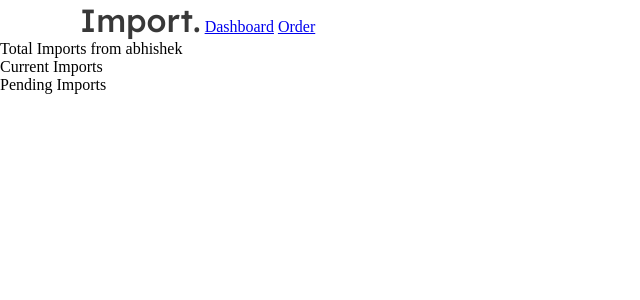
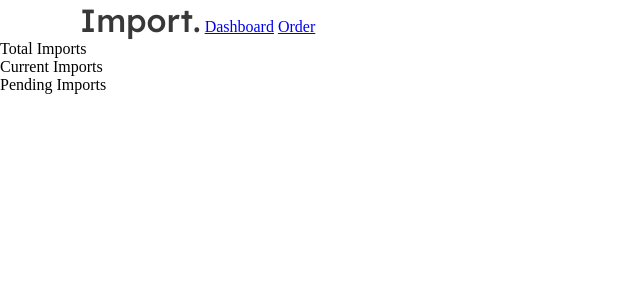
Before and after one commit to abhishekY2401/Inventory-Tracker, a Django app: template dashboard/templates/dash.html in a window 1280 px wide. Shown: the top 300 px of the page, without its empty margins (0-640 px from the left). Run offline with Django 3.2, Linux system fonts and the light colour scheme; the template is opened without the code that fills it, so the values that code supplies are empty.

Commit message:
changed a line

```diff
--- a/dashboard/templates/dash.html
+++ b/dashboard/templates/dash.html
@@ -10,7 +10,7 @@
   <div class="main-dash">
     {% block content %}
     <div class="total imports">
-      <p>Total Imports from abhishek </p>
+      <p>Total Imports</p>
     </div>
     <div class="current imports">
       <p>Current Imports</p>
```
